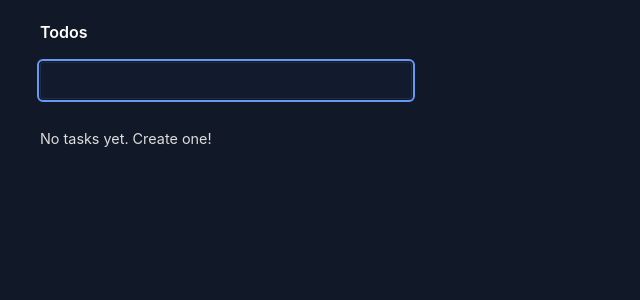
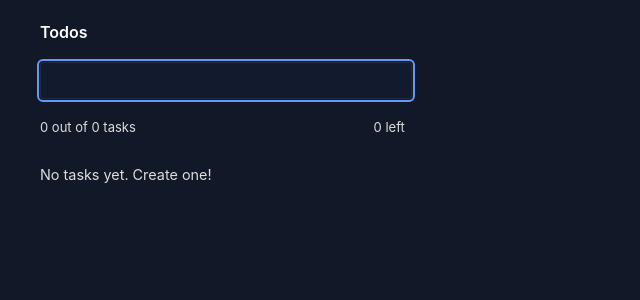
Before and after one commit to cesarcode-init/react-typescript-todo-app, a React (Create React App) app: page / in a window 1280 px wide. Shown: the top 300 px of the page, without its empty margins (0-640 px from the left). Built offline with nearby package versions, Linux system fonts and the light colour scheme.

Commit message:
chore: implement a todo tracker

```diff
--- a/src/components/Todos/Form/Form.tsx
+++ b/src/components/Todos/Form/Form.tsx
@@ -6,6 +6,7 @@ import TodoList from './TodoList/TodoList';
 import { TodosContext } from 'contexts/TodosContext';
 
 import styles from './Form.module.css';
+import Tracker from './Tracker/Tracker';
 
 const Form = (): JSX.Element => {
   const context = useContext(TodosContext);
@@ -88,6 +89,8 @@ const Form = (): JSX.Element => {
 
       {error && <small className={styles.error}>{error}</small>}
 
+      <Tracker />
+
       <TodoList setError={setError} />
     </form>
   );
--- /dev/null
+++ b/src/components/Todos/Form/Tracker/Tracker.module.css
@@ -0,0 +1,14 @@
+.blocks {
+    display: block;
+    margin-top: 20px;
+    font-size: small;
+    color: var(--gray-color-x6);
+    user-select: none;
+}
+
+.counter {
+    display: flex;
+    align-items: center;
+    justify-content: space-between;
+    width: 95%;
+}
--- /dev/null
+++ b/src/components/Todos/Form/Tracker/Tracker.tsx
@@ -0,0 +1,27 @@
+import { useContext } from 'react';
+
+import styles from './Tracker.module.css';
+
+import { TodosContext } from 'contexts/TodosContext';
+
+const Tracker = () => {
+  const context = useContext(TodosContext);
+
+  return (
+    <div className={styles.counter}>
+      <small className={styles.blocks}>
+        {context?.state.length === 1
+          ? `${context?.states.completedTodos.length} out of ${context?.state.length} task`
+          : `${context?.states.completedTodos.length} out of ${context?.state.length} tasks`}
+      </small>
+
+      <small className={styles.blocks}>
+        {`${
+          context?.state.length! - context?.states.completedTodos.length!
+        } left`}
+      </small>
+    </div>
+  );
+};
+
+export default Tracker;
--- a/src/contexts/TodosContext.tsx
+++ b/src/contexts/TodosContext.tsx
@@ -1,4 +1,4 @@
-import { createContext, useReducer, useState } from 'react';
+import { createContext, useReducer, useState, useEffect } from 'react';
 
 export const TodosContext = createContext<Context>(null);
 
@@ -10,6 +10,7 @@ type Context = {
       editMode: EditModeType;
       setEditMode: React.Dispatch<React.SetStateAction<EditModeType>>;
     };
+    completedTodos: ArrayOfType<Todo>;
   };
 } | null;
 
@@ -181,10 +182,17 @@ export const ProvideTodos = ({ children }: TodosProviderType): JSX.Element => {
     dispatch(action);
   };
 
+  useEffect(() => {
+    const completedTodos = state.filter((todo) => todo.completed);
+
+    setCompletedTodos(completedTodos);
+  }, [state]);
+
   const actions: Actions = { createTodo, deleteTodo, updateTodo, completeTodo };
 
   const states = {
     editMode: { editMode, setEditMode },
+    completedTodos: completedTodos,
   };
 
   const values: Context = {
```
